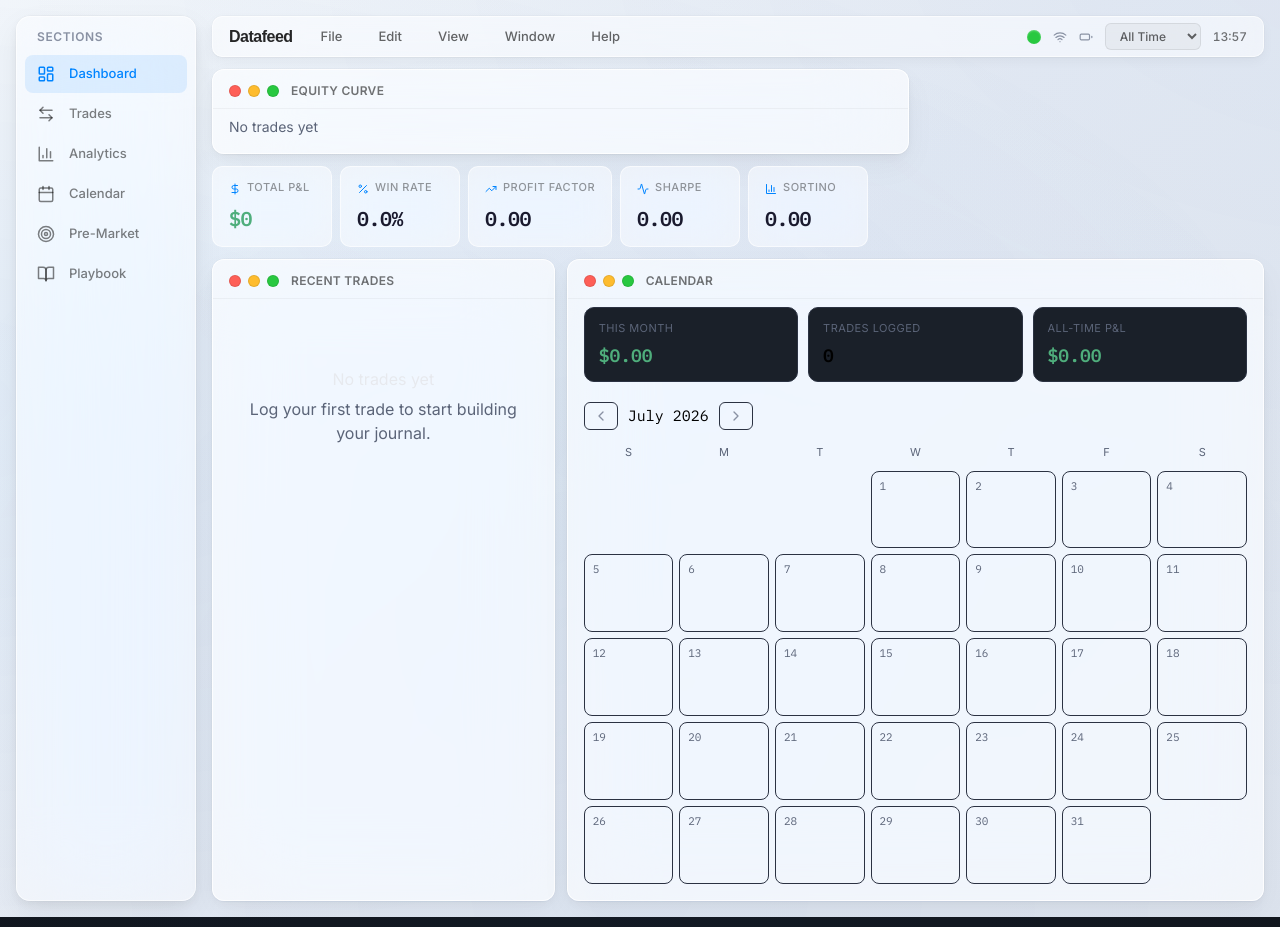
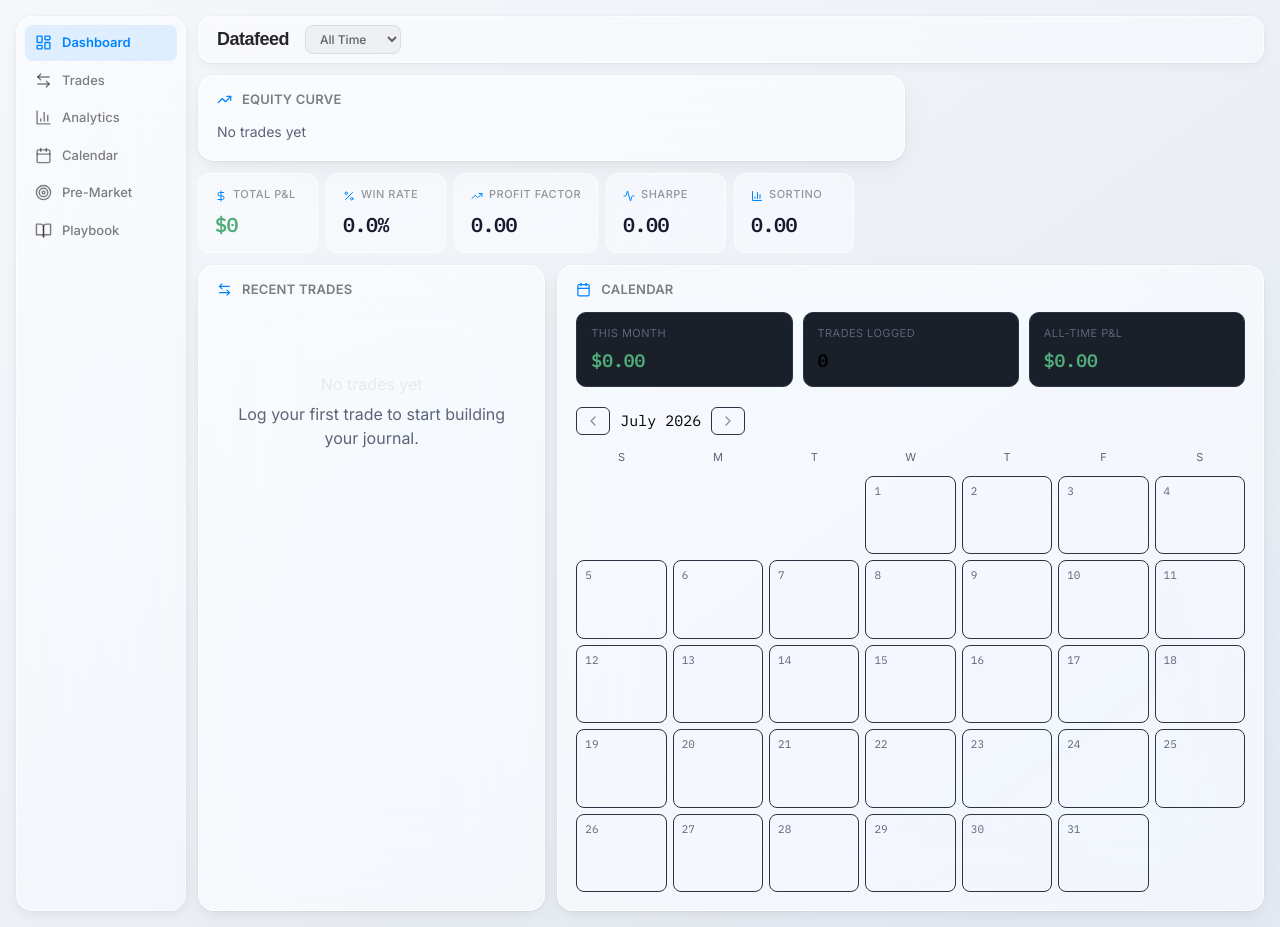
Before and after one commit to APFLOQ/Datafeed-, a React (Vite) app: page / in a window 1280 px wide. Built offline with nearby package versions, Linux system fonts and the light colour scheme; a web font is replaced by a local one.

Commit message:
remove macOS UI - traffic lights, menubar, dock styles

```diff
--- a/src/components/Dashboard/GlassCard.jsx
+++ b/src/components/Dashboard/GlassCard.jsx
@@ -1,16 +1,16 @@
+import { ArrowRight } from 'lucide-react';
+
 export default function GlassCard({ title, icon: Icon, children, className = '', cols = 1 }) {
   return (
-    <div className={`mac-window ${className} glass-card`}
+    <div className={`glass-card ${className}`}
       style={cols > 1 ? { gridColumn: `span ${cols}` } : undefined}>
-      <div className="mac-window-header">
-        <div className="traffic-lights">
-          <div className="traffic-light red" />
-          <div className="traffic-light yellow" />
-          <div className="traffic-light green" />
+      {(title || Icon) && (
+        <div className="glass-card-header">
+          {Icon && <Icon size={15} className="text-brand-blue" />}
+          {title && <span className="glass-card-title">{title}</span>}
         </div>
-        {title && <span className="mac-window-title">{title}</span>}
-      </div>
-      <div className="mac-window-body">
+      )}
+      <div className="glass-card-body">
         {children}
       </div>
     </div>
--- a/src/components/Dashboard/Sidebar.jsx
+++ b/src/components/Dashboard/Sidebar.jsx
@@ -1,4 +1,4 @@
-import { useState, useEffect } from 'react';
+import { useState } from 'react';
 import { LayoutDashboard, ArrowLeftRight, BarChart3, Calendar, BookOpen, Target } from 'lucide-react';
 
 const links = [
@@ -14,27 +14,18 @@ export default function Sidebar({ activeSection, onSectionChange }) {
   const [collapsed, setCollapsed] = useState(false);
 
   return (
-    <div className={`mac-dock transition-all duration-300 ${collapsed ? 'w-[56px]' : 'w-[180px]'}`}>
-      {!collapsed && (
-        <div className="px-3 pb-2 pt-1 text-xs font-semibold text-text-faint uppercase tracking-wider">
-          Sections
-        </div>
-      )}
+    <div className={`glass-sidebar transition-all duration-300 ${collapsed ? 'w-[52px]' : 'w-[170px]'}`}>
       {links.map((l) => (
         <button
           key={l.id}
           onClick={() => onSectionChange(l.id)}
-          className={`mac-dock-item ${activeSection === l.id ? 'active' : ''}`}
+          className={`glass-sidebar-item ${activeSection === l.id ? 'active' : ''}`}
           title={collapsed ? l.label : undefined}
         >
-          <div className="mac-dock-item-icon">
-            <l.icon size={18} />
-          </div>
+          <l.icon size={17} className="shrink-0" />
           {!collapsed && <span>{l.label}</span>}
         </button>
       ))}
     </div>
   );
 }
-
-export { links };
--- a/src/components/Dashboard/StatsCardGrid.jsx
+++ b/src/components/Dashboard/StatsCardGrid.jsx
@@ -3,12 +3,12 @@ import { DollarSign, Percent, TrendingUp, Activity, BarChart3 } from 'lucide-rea
 
 function MiniStat({ icon: Icon, label, value, tone }) {
   return (
-    <div className="mac-stat">
+    <div className="glass-stat">
       <div className="flex items-center gap-1.5 mb-1">
         <Icon size={12} className="text-brand-blue" />
-        <span className="mac-stat-label">{label}</span>
+        <span className="glass-stat-label">{label}</span>
       </div>
-      <span className={`mac-stat-value ${tone === 'up' ? 'text-profit' : tone === 'down' ? 'text-loss' : 'text-text'}`}>
+      <span className={`glass-stat-value ${tone === 'up' ? 'text-profit' : tone === 'down' ? 'text-loss' : 'text-text'}`}>
         {value}
       </span>
     </div>
--- a/src/components/Dashboard/TopBar.jsx
+++ b/src/components/Dashboard/TopBar.jsx
@@ -1,39 +1,12 @@
-import { useState, useEffect } from 'react';
-import { Bluetooth, Wifi, Battery, Search } from 'lucide-react';
-
-function pad(n) { return String(n).padStart(2, '0'); }
-
 export default function TopBar({ dateRange, onDateRangeChange }) {
-  const [time, setTime] = useState('');
-  useEffect(() => {
-    const tick = () => {
-      const d = new Date();
-      setTime(`${d.getHours()}:${pad(d.getMinutes())}`);
-    };
-    tick();
-    const id = setInterval(tick, 30000);
-    return () => clearInterval(id);
-  }, []);
-
   return (
-    <div className="mac-menubar">
-      <div className="mac-menubar-left">
-        <span className="mac-menubar-apple">Datafeed</span>
-        <button className="mac-menubar-item">File</button>
-        <button className="mac-menubar-item">Edit</button>
-        <button className="mac-menubar-item">View</button>
-        <button className="mac-menubar-item">Window</button>
-        <button className="mac-menubar-item">Help</button>
-      </div>
-
-      <div className="mac-menubar-right">
-        <div className="mac-menubar-status" title="Connected" />
-        <Wifi size={14} className="text-text-faint" />
-        <Battery size={14} className="text-text-faint" />
+    <div className="glass-topbar">
+      <div className="flex items-center gap-4">
+        <span className="glass-topbar-logo">Datafeed</span>
         <select
           value={dateRange}
           onChange={(e) => onDateRangeChange(e.target.value)}
-          className="mac-select"
+          className="glass-select"
         >
           <option value="1m">1 Month</option>
           <option value="3m">3 Months</option>
@@ -41,7 +14,6 @@ export default function TopBar({ dateRange, onDateRangeChange }) {
           <option value="1y">1 Year</option>
           <option value="all">All Time</option>
         </select>
-        <span className="mac-menubar-time">{time}</span>
       </div>
     </div>
   );
--- a/src/pages/Dashboard.jsx
+++ b/src/pages/Dashboard.jsx
@@ -11,7 +11,7 @@ import PreMarketPanel from '../components/PreMarketPanel';
 import PlaybookPanel from '../components/PlaybookPanel';
 import { useJournal } from '../hooks/useJournal';
 import { useCardEntrance } from '../hooks/useAnimations';
-import { ArrowLeftRight, Calendar, BarChart3, Target, BookOpen } from 'lucide-react';
+import { ArrowLeftRight, Calendar, Target, BookOpen } from 'lucide-react';
 import { $ as anime } from 'animejs';
 
 function SectionWrapper({ children, sectionId, activeSection }) {
@@ -24,7 +24,6 @@ function SectionWrapper({ children, sectionId, activeSection }) {
       const el = ref.current;
       if (el) {
         el.style.opacity = '0';
-        el.style.transform = 'scale(0.96) translateY(8px)';
         anime({
           targets: el,
           opacity: [0, 1],
@@ -39,15 +38,11 @@ function SectionWrapper({ children, sectionId, activeSection }) {
 
   if (sectionId !== activeSection) return null;
 
-  return (
-    <div ref={ref} className="lg:col-span-3 section-enter">
-      {children}
-    </div>
-  );
+  return <div ref={ref} className="lg:col-span-3 section-enter">{children}</div>;
 }
 
 export default function Dashboard() {
-  const { trades, strategies, premarkets, stats, saveTrade, deleteTrade, addStrategy, deleteStrategy, savePremarket, deletePremarket } = useJournal();
+  const { trades, strategies, premarkets, stats, addStrategy, deleteStrategy } = useJournal();
   const [activeSection, setActiveSection] = useState('dashboard');
   const [dateRange, setDateRange] = useState('all');
   const [calCursor, setCalCursor] = useState({ year: new Date().getFullYear(), month: new Date().getMonth() });
@@ -55,10 +50,10 @@ export default function Dashboard() {
   useCardEntrance(dashboardRef);
 
   return (
-    <div className="min-h-screen mac-bg p-4 flex gap-4" style={{ minHeight: '100vh' }}>
+    <div className="min-h-screen bg-gradient-to-br from-[#f5f7fa] to-[#e4e9f2] p-4 flex gap-3">
       <Sidebar activeSection={activeSection} onSectionChange={setActiveSection} />
 
-      <div className="flex-1 flex flex-col gap-3 min-w-0" style={{ position: 'relative', zIndex: 1 }}>
+      <div className="flex-1 flex flex-col gap-3 min-w-0">
         <TopBar dateRange={dateRange} onDateRangeChange={setDateRange} />
 
         <div ref={dashboardRef} className="grid grid-cols-1 lg:grid-cols-3 gap-3 auto-rows-min">
--- a/src/styles/glass.css
+++ b/src/styles/glass.css
@@ -5,108 +5,25 @@
   -moz-osx-font-smoothing: grayscale;
 }
 
-/* macOS Background */
-.mac-bg {
-  background: linear-gradient(135deg, #f5f7fa 0%, #e4e9f2 50%, #dde3ed 100%);
-  position: relative;
-  overflow: hidden;
-}
-
-.mac-bg::before {
-  content: '';
-  position: fixed;
-  top: -50%;
-  left: -50%;
-  width: 200%;
-  height: 200%;
-  background: radial-gradient(ellipse at 20% 50%, rgba(0,132,255,0.06) 0%, transparent 50%),
-              radial-gradient(ellipse at 80% 20%, rgba(96,177,255,0.04) 0%, transparent 50%),
-              radial-gradient(ellipse at 50% 80%, rgba(49,154,255,0.03) 0%, transparent 50%);
-  pointer-events: none;
-  z-index: 0;
-}
-
-/* macOS Frosted Glass (Vibrancy) */
-.mac-glass {
-  background: rgba(255,255,255,0.6);
+/* Base glass */
+.glass {
+  background: rgba(255,255,255,0.5);
   backdrop-filter: blur(40px) saturate(180%);
   -webkit-backdrop-filter: blur(40px) saturate(180%);
-  border: 0.5px solid rgba(255,255,255,0.8);
+  border: 0.5px solid rgba(255,255,255,0.7);
   box-shadow: 0 0 0 0.5px rgba(0,0,0,0.04),
               0 1px 3px rgba(0,0,0,0.04),
               0 4px 12px rgba(0,0,0,0.04);
+  border-radius: 16px;
 }
 
-.mac-glass-dark {
-  background: rgba(255,255,255,0.4);
+/* Card */
+.glass-card {
+  background: rgba(255,255,255,0.55);
   backdrop-filter: blur(40px) saturate(180%);
   -webkit-backdrop-filter: blur(40px) saturate(180%);
-  border: 0.5px solid rgba(255,255,255,0.6);
-  box-shadow: 0 0 0 0.5px rgba(0,0,0,0.03);
-}
-
-/* Traffic Lights */
-.traffic-lights {
-  display: flex;
-  gap: 7px;
-  align-items: center;
-  padding: 2px 0;
-}
-
-.traffic-light {
-  width: 12px;
-  height: 12px;
-  border-radius: 50%;
-  transition: all 0.15s ease;
-  position: relative;
-}
-
-.traffic-light::after {
-  content: '';
-  position: absolute;
-  inset: 0;
-  border-radius: 50%;
-  opacity: 0;
-  transition: opacity 0.15s ease;
-}
-
-.traffic-light.red {
-  background: #FE5F57;
-  border: 0.5px solid rgba(0,0,0,0.1);
-}
-.traffic-light.red::after { box-shadow: inset 0 1px 2px rgba(255,255,255,0.3); }
-
-.traffic-light.yellow {
-  background: #FEBC2E;
-  border: 0.5px solid rgba(0,0,0,0.1);
-}
-.traffic-light.yellow::after { box-shadow: inset 0 1px 2px rgba(255,255,255,0.3); }
-
-.traffic-light.green {
-  background: #28C840;
-  border: 0.5px solid rgba(0,0,0,0.1);
-}
-.traffic-light.green::after { box-shadow: inset 0 1px 2px rgba(255,255,255,0.3); }
-
-.traffic-lights:hover .traffic-light::after {
-  opacity: 1;
-}
-
-.traffic-lights:hover .traffic-light.red { background: #FE5F57; }
-.traffic-lights:hover .traffic-light.yellow { background: #FEBC2E; }
-.traffic-lights:hover .traffic-light.green { background: #28C840; }
-
-.traffic-light.red:hover { transform: scale(1.15); }
-.traffic-light.yellow:hover { transform: scale(1.15); }
-.traffic-light.green:hover { transform: scale(1.15); }
-
-/* macOS Window Card */
-.mac-window {
-  background: rgba(255,255,255,0.65);
-  backdrop-filter: blur(40px) saturate(180%);
-  -webkit-backdrop-filter: blur(40px) saturate(180%);
-  border: 0.5px solid rgba(255,255,255,0.8);
-  border-radius: 12px;
+  border: 0.5px solid rgba(255,255,255,0.7);
+  border-radius: 16px;
   box-shadow: 0 0 0 0.5px rgba(0,0,0,0.04),
               0 1px 3px rgba(0,0,0,0.04),
               0 4px 12px rgba(0,0,0,0.04),
@@ -115,7 +32,7 @@
   transition: box-shadow 0.25s ease, transform 0.25s ease;
 }
 
-.mac-window:hover {
+.glass-card:hover {
   box-shadow: 0 0 0 0.5px rgba(0,0,0,0.04),
               0 1px 3px rgba(0,0,0,0.04),
               0 4px 12px rgba(0,0,0,0.04),
@@ -124,50 +41,47 @@
   transform: translateY(-1px);
 }
 
-.mac-window-header {
+.glass-card-header {
   display: flex;
   align-items: center;
-  gap: 12px;
-  padding: 12px 16px 8px;
-  border-bottom: 0.5px solid rgba(0,0,0,0.04);
+  gap: 10px;
+  padding: 14px 18px 0;
 }
 
-.mac-window-title {
-  font-size: 12px;
-  font-weight: 600;
-  color: rgba(0,0,0,0.55);
-  letter-spacing: 0.3px;
-  text-transform: uppercase;
-  font-family: 'Inter', sans-serif;
+.glass-card-body {
+  padding: 12px 18px 18px;
 }
 
-.mac-window-body {
-  padding: 8px 16px 16px;
+.glass-card-title {
+  font-size: 13px;
+  font-weight: 600;
+  color: rgba(0,0,0,0.5);
+  letter-spacing: 0.2px;
+  text-transform: uppercase;
 }
 
-/* macOS Dock */
-.mac-dock {
+/* Sidebar style */
+.glass-sidebar {
   display: flex;
   flex-direction: column;
   gap: 2px;
   padding: 8px;
-  background: rgba(255,255,255,0.5);
+  background: rgba(255,255,255,0.45);
   backdrop-filter: blur(40px) saturate(180%);
   -webkit-backdrop-filter: blur(40px) saturate(180%);
   border: 0.5px solid rgba(255,255,255,0.6);
-  border-radius: 14px;
+  border-radius: 16px;
   box-shadow: 0 0 0 0.5px rgba(0,0,0,0.04),
-              0 4px 12px rgba(0,0,0,0.06),
-              0 12px 32px rgba(0,0,0,0.06);
+              0 4px 12px rgba(0,0,0,0.06);
 }
 
-.mac-dock-item {
+.glass-sidebar-item {
   display: flex;
   align-items: center;
-  gap: 12px;
+  gap: 10px;
   padding: 8px 10px;
   border-radius: 8px;
-  transition: all 0.2s cubic-bezier(0.34, 1.56, 0.64, 1);
+  transition: all 0.2s ease;
   cursor: pointer;
   color: rgba(0,0,0,0.5);
   font-size: 13px;
@@ -178,113 +92,47 @@
   text-align: left;
 }
 
-.mac-dock-item:hover {
+.glass-sidebar-item:hover {
   background: rgba(0,0,0,0.04);
   color: rgba(0,0,0,0.8);
-  transform: scale(1.05);
 }
 
-.mac-dock-item.active {
+.glass-sidebar-item.active {
   background: rgba(0,132,255,0.1);
   color: #0084FF;
+  font-weight: 600;
 }
 
-.mac-dock-item.active::before {
-  content: '';
-  width: 4px;
-  height: 4px;
-  border-radius: 50%;
-  background: #0084FF;
-  position: absolute;
-  bottom: 4px;
-  left: 50%;
-  transform: translateX(-50%);
-  opacity: 0;
-}
-
-.mac-dock-item-icon {
-  width: 22px;
-  height: 22px;
-  display: flex;
-  align-items: center;
-  justify-content: center;
-}
-
-/* macOS Menu Bar */
-.mac-menubar {
-  background: rgba(255,255,255,0.55);
+/* Top bar */
+.glass-topbar {
+  background: rgba(255,255,255,0.45);
   backdrop-filter: blur(40px) saturate(180%);
   -webkit-backdrop-filter: blur(40px) saturate(180%);
   border: 0.5px solid rgba(255,255,255,0.6);
-  border-radius: 10px;
+  border-radius: 14px;
   box-shadow: 0 0 0 0.5px rgba(0,0,0,0.03),
               0 1px 3px rgba(0,0,0,0.03),
               0 4px 12px rgba(0,0,0,0.04);
-  padding: 6px 16px;
+  padding: 8px 18px;
   display: flex;
   align-items: center;
   justify-content: space-between;
 }
 
-.mac-menubar-left {
-  display: flex;
-  align-items: center;
-  gap: 20px;
-}
-
-.mac-menubar-apple {
-  font-size: 16px;
+.glass-topbar-logo {
+  font-size: 18px;
   font-weight: 700;
   color: rgba(0,0,0,0.85);
   font-family: 'Fustat', sans-serif;
   letter-spacing: -0.5px;
 }
 
-.mac-menubar-item {
-  font-size: 13px;
-  font-weight: 500;
-  color: rgba(0,0,0,0.6);
-  padding: 2px 8px;
-  border-radius: 4px;
-  cursor: pointer;
-  transition: background 0.15s ease;
-  border: none;
-  background: transparent;
-}
-
-.mac-menubar-item:hover {
-  background: rgba(0,0,0,0.05);
-  color: rgba(0,0,0,0.85);
-}
-
-/* macOS Menu Bar Right */
-.mac-menubar-right {
-  display: flex;
-  align-items: center;
-  gap: 12px;
-}
-
-.mac-menubar-time {
-  font-size: 12px;
-  font-weight: 500;
-  color: rgba(0,0,0,0.55);
-  font-variant-numeric: tabular-nums;
-}
-
-.mac-menubar-status {
-  width: 14px;
-  height: 14px;
-  border-radius: 50%;
-  background: #28C840;
-  box-shadow: inset 0 1px 2px rgba(255,255,255,0.3);
-}
-
-/* macOS Select */
-.mac-select {
+/* Select */
+.glass-select {
   background: rgba(0,0,0,0.04);
   border: 0.5px solid rgba(0,0,0,0.08);
-  border-radius: 6px;
-  padding: 4px 10px;
+  border-radius: 8px;
+  padding: 5px 10px;
   font-size: 12px;
   font-weight: 500;
   color: rgba(0,0,0,0.6);
@@ -294,33 +142,33 @@
   transition: background 0.15s ease;
 }
 
-.mac-select:hover {
+.glass-select:hover {
   background: rgba(0,0,0,0.07);
 }
 
-.mac-select:focus {
+.glass-select:focus {
   border-color: #0084FF;
   box-shadow: 0 0 0 2px rgba(0,132,255,0.2);
 }
 
-/* macOS Stat Card (mini) */
-.mac-stat {
-  background: rgba(255,255,255,0.5);
+/* Mini stat */
+.glass-stat {
+  background: rgba(255,255,255,0.45);
   backdrop-filter: blur(20px) saturate(180%);
   -webkit-backdrop-filter: blur(20px) saturate(180%);
   border: 0.5px solid rgba(255,255,255,0.6);
-  border-radius: 10px;
+  border-radius: 12px;
   padding: 12px 16px;
   transition: transform 0.2s ease, box-shadow 0.2s ease;
   min-width: 120px;
 }
 
-.mac-stat:hover {
+.glass-stat:hover {
   transform: translateY(-2px);
   box-shadow: 0 4px 12px rgba(0,0,0,0.06);
 }
 
-.mac-stat-label {
+.glass-stat-label {
   font-size: 11px;
   font-weight: 500;
   color: rgba(0,0,0,0.4);
@@ -329,7 +177,7 @@
   margin-bottom: 4px;
 }
 
-.mac-stat-value {
+.glass-stat-value {
   font-size: 20px;
   font-weight: 600;
   font-family: 'IBM Plex Mono', monospace;
@@ -338,10 +186,10 @@
 
 /* Section transitions */
 .section-enter {
-  animation: macSectionEnter 0.35s cubic-bezier(0.34, 1.56, 0.64, 1) both;
+  animation: sectionEnter 0.35s cubic-bezier(0.34, 1.56, 0.64, 1) both;
 }
 
-@keyframes macSectionEnter {
+@keyframes sectionEnter {
   from {
     opacity: 0;
     transform: scale(0.96) translateY(8px);
@@ -352,33 +200,6 @@
   }
 }
 
-/* macOS Tooltip */
-.mac-tooltip {
-  background: rgba(30,30,30,0.85);
-  backdrop-filter: blur(20px);
-  -webkit-backdrop-filter: blur(20px);
-  border: 0.5px solid rgba(255,255,255,0.1);
-  border-radius: 6px;
-  padding: 4px 8px;
-  font-size: 12px;
-  color: white;
-}
-
-/* Scrollbar macOS style */
-.mac-scroll::-webkit-scrollbar {
-  width: 6px;
-}
-.mac-scroll::-webkit-scrollbar-track {
-  background: transparent;
-}
-.mac-scroll::-webkit-scrollbar-thumb {
-  background: rgba(0,0,0,0.15);
-  border-radius: 3px;
-}
-.mac-scroll::-webkit-scrollbar-thumb:hover {
-  background: rgba(0,0,0,0.25);
-}
-
 .card-entrance {
   opacity: 0;
   transform: translateY(8px);
```
